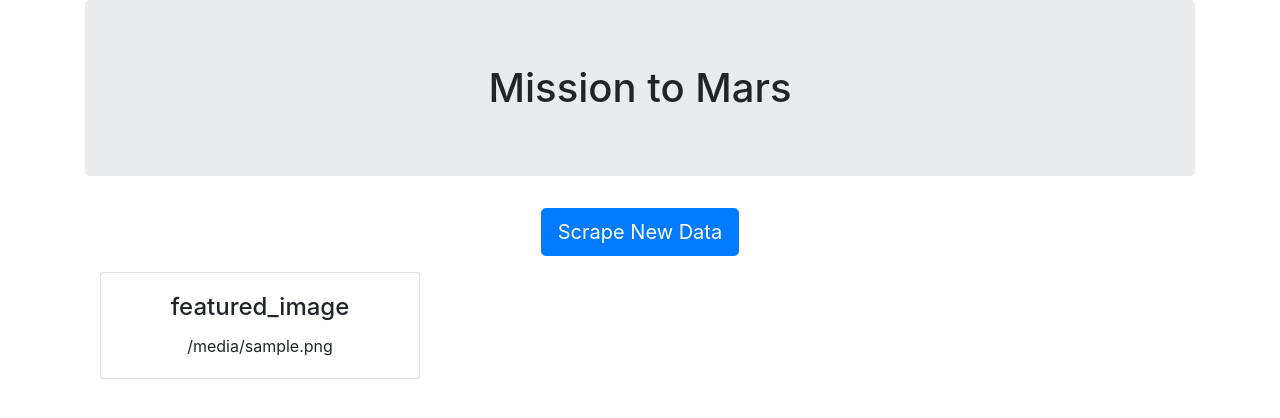
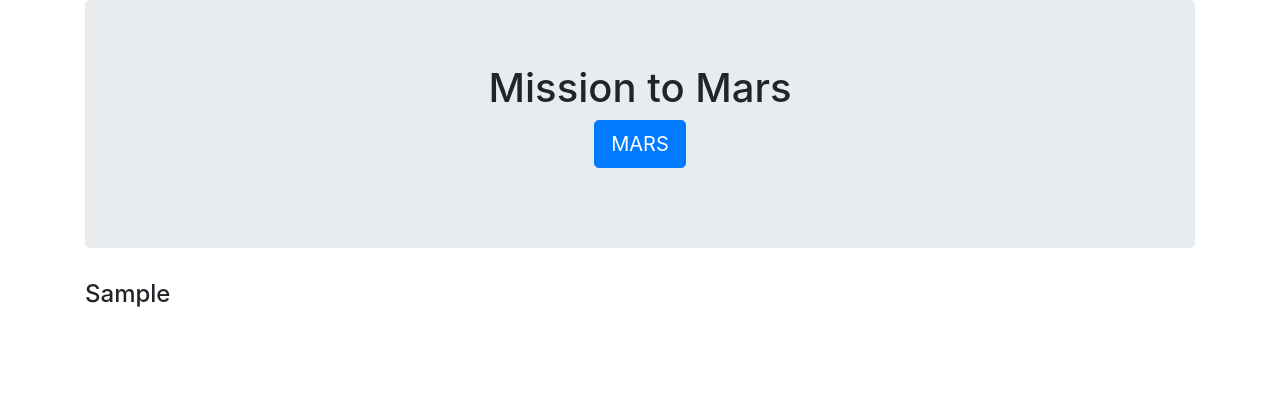
Before and after one commit to xier879/web-scraping-challenge, a Flask app: template Missions_to_Mars/templates/index.html in a window 1280 px wide. Shown: the top 418 px of the page. Run offline with Flask 2, Linux system fonts and the light colour scheme; the template is opened without the code that fills it: most values are stand-ins (such as "Sample title", 1, 10 or a date in 2020); some libraries are stand-ins or nearby versions.

Commit message:
edit index file

```diff
--- a/Missions_to_Mars/templates/index.html
+++ b/Missions_to_Mars/templates/index.html
@@ -10,23 +10,17 @@
 </head>
 
 <body>
-    <div class="container text-center">
-        <h1 class="jumbotron">Mission to Mars</h1>
-        <p><a class="btn btn-primary btn-lg" href="/scrape" role="button">Scrape New Data</a></p>
-        <div>
-        {% for item in inventory %}
-        <div class="col-lg-4">
-              <div class="card" style="width: 20rem;">
-                  <div class="card-body">
-                    <h4 class="card-title">featured_image</h4>
-                    <p class="card-text">{{mars.featured_image_url}}</p>
-                  </div>
-                </div>
-            </div>
-            {% endfor %}
-
+  <div class="container">
+    <div class="jumbotron text-center">
+      <h1>Mission to Mars</h1>
+      <p><a class="btn btn-primary btn-lg" href="/scrape" role="button">MARS</a></p>
+    </div>
+    <div class="row" id="mars-data">
+      <div class="col-md-12">
+        <h4 class="heading">{{scrape_dic.Mars_news}}</h4>
       </div>
     </div>
-  </body>
+  </div>
+</body>
 
 </html>
```
Also changed, not shown: Missions_to_Mars/index.html (deleted, +0 -26 lines).
